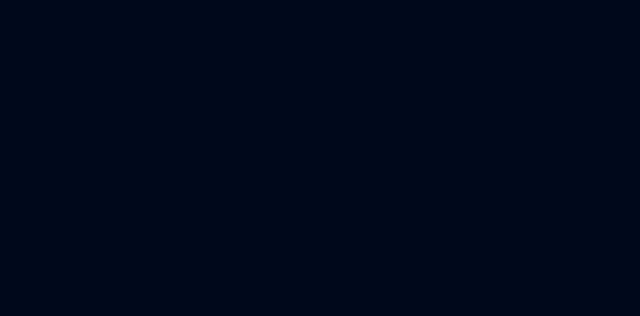
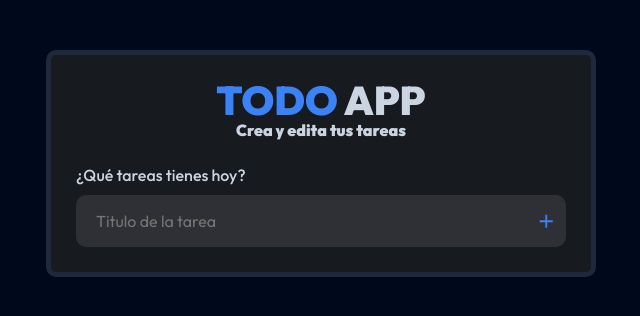
Before and after one commit to Castamor/listado-tareas-ts, a React (Vite) app: page / in a window 1280 px wide. Shown: the top 316 px of the page, without its empty margins (319-959 px from the left). Built offline with nearby package versions, Linux system fonts and the light colour scheme.

Commit message:
implementar-formulario

```diff
--- a/index.html
+++ b/index.html
@@ -5,8 +5,11 @@
     <link rel="icon" type="image/svg+xml" href="/pila-de-papel.svg" />
     <meta name="viewport" content="width=device-width, initial-scale=1.0" />
     <title>Listado de Tareas</title>
-  </head>
-  <body>
+    <link rel="preconnect" href="https://fonts.googleapis.com">
+    <link rel="preconnect" href="https://fonts.gstatic.com" crossorigin>
+    <link href="https://fonts.googleapis.com/css2?family=Outfit:wght@400;500;900&display=swap" rel="stylesheet">
+</head>
+  <body class="contenedor ">
     <div id="root"></div>
     <script type="module" src="/src/main.tsx"></script>
   </body>
--- a/package.json
+++ b/package.json
@@ -12,6 +12,7 @@
   "dependencies": {
     "react": "^18.2.0",
     "react-dom": "^18.2.0",
+    "react-icons": "^4.12.0",
     "zustand": "^4.4.7"
   },
   "devDependencies": {
--- a/src/App.tsx
+++ b/src/App.tsx
@@ -1,10 +1,13 @@
+import Formulario from './components/Formulario'
+import Titulo from './components/Titulo'
 import './index.css'
 
 function App () {
     return (
-        <>
-
-        </>
+        <div className='carta'>
+            <Titulo />
+            <Formulario />
+        </div>
     )
 }
 
--- /dev/null
+++ b/src/components/Formulario.tsx
@@ -0,0 +1,49 @@
+import React, { type FormEvent, useState } from 'react'
+import { BiPlus } from 'react-icons/bi'
+
+const Formulario = () => {
+    const [input, setInput] = useState('')
+    const [error, setError] = useState(false)
+
+    const handleSubmit = (e: FormEvent<HTMLFormElement>) => {
+        e.preventDefault()
+
+        if (input === '') {
+            setError(true)
+            setTimeout(() => { setError(false) }, 2500)
+            return
+        }
+
+        document.querySelector('form')?.reset()
+    }
+
+    const handleChange = (e: React.ChangeEvent<HTMLTextAreaElement>) => {
+        e.preventDefault()
+
+        const input = e.target
+        setInput(input.value.trim())
+
+        // Ajustar alto del text-area automaticamente
+        input.style.height = 'auto'
+        input.style.height = input.scrollHeight + 'px'
+    }
+
+    return (
+        <form onSubmit={handleSubmit}>
+            <label htmlFor="titulo" className='label-input negrita'>¿Qué tareas tienes hoy?</label>
+            <div className="plantilla input">
+                <textarea
+                    id="titulo"
+                    className="fondo-tarea noSeleccionar bordeOverflow inputFormulario"
+                    placeholder="Titulo de la tarea"
+                    onChange={handleChange}
+                    rows={1}
+                />
+                <button type="submit" title={'Agregar Tarea'} className="boton plus hover apuntar"><BiPlus/></button>
+            </div>
+            {error && <span className="error">(Campo Obligatorio)</span>}
+        </form>
+    )
+}
+
+export default Formulario
--- a/src/components/Titulo.tsx
+++ b/src/components/Titulo.tsx
@@ -1,19 +1,14 @@
-import { BiSolidSun, BiSolidMoon } from 'react-icons/bi'
+// import { BiSolidSun, BiSolidMoon } from 'react-icons/bi'
 
-interface Props {
-    esTemaClaro: boolean
-    cambiarTema: () => void
-}
-
-const Titulo = ({ esTemaClaro, cambiarTema }: Props) => {
+const Titulo = () => {
     return (
         <header className="header">
             <h1><span>TODO</span> APP</h1>
             <h2>Crea y edita tus tareas</h2>
 
-            <button type='button' title='Cambiar Tema' className='tema' onClick={cambiarTema}>
+            {/* <button type='button' title='Cambiar Tema' className='tema' onClick={cambiarTema}>
                 {esTemaClaro ? <BiSolidMoon className='luna'/> : <BiSolidSun className='sol'/>}
-            </button>
+            </button> */}
         </header>
     )
 }
--- a/src/index.css
+++ b/src/index.css
@@ -50,7 +50,7 @@
 input[type='checkbox'] {display: none;}
 
 .contenedor {
-    width: min(90%, 55rem);
+    width: min(95%, 55rem);
     margin: 0 auto;
 }
 
@@ -118,6 +118,7 @@
     min-width: 4rem;
     color: var(--primario);
     background-color: transparent;
+    outline: none;
 
     display: grid;
     place-items: center;
@@ -128,8 +129,20 @@
     position: relative;
 }
 
-.input input {
+.input textarea {
     padding-left: 2rem;
+
+    height: auto;
+    resize: none;
+    overflow: hidden;
+
+    border: none;
+    outline: none;
+    font-family: 'Outfit', sans-serif;
+}
+
+.input textarea::placeholder {
+    font-family: 'Outfit', sans-serif;
 }
 
 .plus {
--- a/src/types.d.ts
+++ b/src/types.d.ts
@@ -9,3 +9,5 @@
 export type TareaContenido = string
 export type TareaCompletado = boolean
 export type TareaCreado = number
+
+export type VACIO = ''
```
Also changed, not shown: 1 other file (tests, documents, lock files or other folders).
